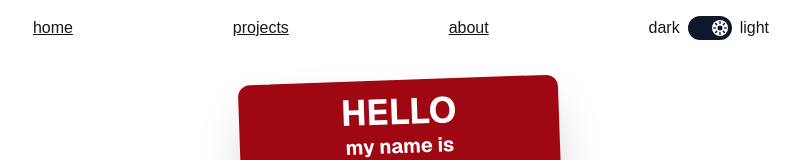
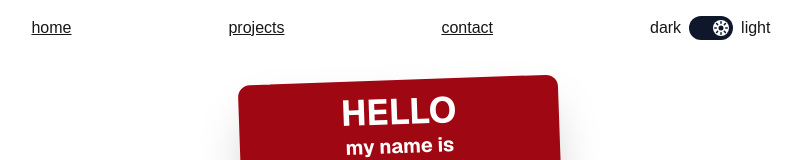
Before and after one commit to tb9-Mason/mturner-personal, a Next.js app: page / in a window 1280 px wide. Shown: the top 160 px of the page, without its empty margins (239-1041 px from the left). Built offline with nearby package versions, Linux system fonts and the light colour scheme; no server answers; a web font is replaced by a local one.

Commit message:
Rename about -> contact

```diff
--- a/src/app/_common/components/layout/Header.tsx
+++ b/src/app/_common/components/layout/Header.tsx
@@ -12,7 +12,7 @@ export const Header = () => {
     <header className="max-w-4xl mx-auto flex w-full items-center justify-around my-4">
       <Link href="/">home</Link>
       <Link href="projects">projects</Link>
-      <Link href="about">about</Link>
+      <Link href="contact">contact</Link>
       <div className="flex items-center gap-2">
         dark
         <Switch
--- a/src/app/about/page.tsx
+++ b/src/app/contact/page.tsx
@@ -3,8 +3,8 @@ import { Heading, PageLayout } from '../_common/components';
 export default function About() {
   return (
     <PageLayout>
-      <Heading tag="h1">About</Heading>
-      <p className="text-lg">This is a placeholder for the about page.</p>
+      <Heading tag="h1">Contact</Heading>
+      <p className="text-lg">This is a placeholder for the contact page.</p>
     </PageLayout>
   );
 }
```
